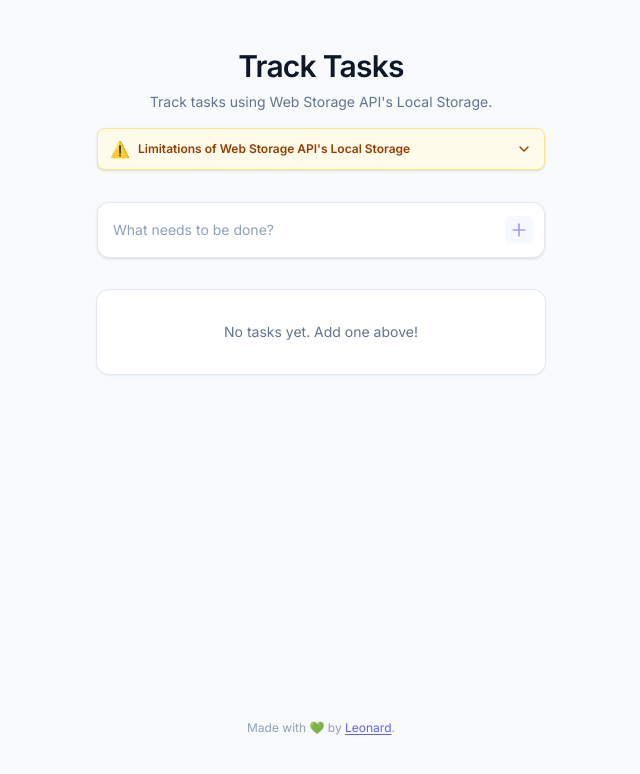
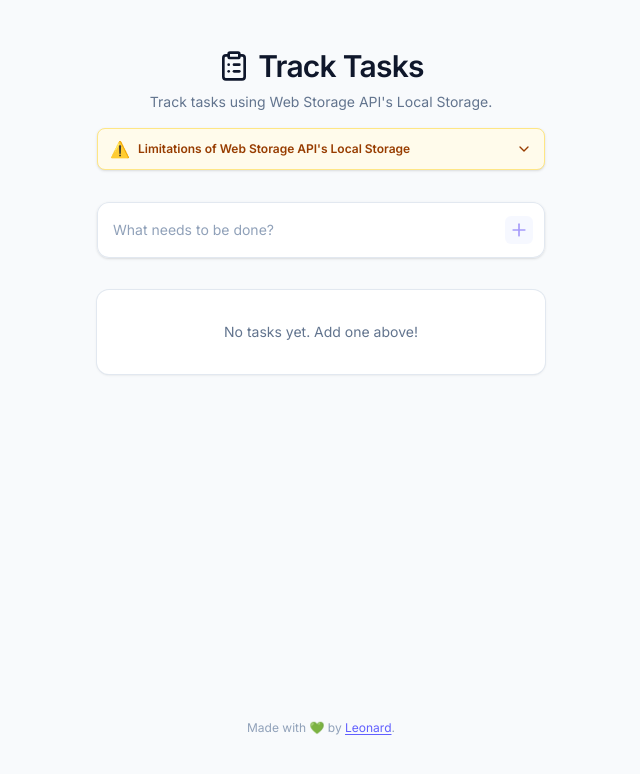
Before and after one commit to sheeeng/track-tasks, a React (Vite) app: page / in a window 1280 px wide. Shown: the top 774 px of the page, without its empty margins (319-959 px from the left). Built offline with nearby package versions, Linux system fonts and the light colour scheme.

Commit message:
feat(ui): add icon to app title
Signed-off-by: Leonard Sheng Sheng Lee <305414+sheeeng@users.noreply.github.com>

```diff
--- a/src/App.tsx
+++ b/src/App.tsx
@@ -5,7 +5,7 @@
 
 import { useState } from 'react';
 import { useTasks } from './hooks/useTasks';
-import { Plus, Check, Trash2, Circle, ChevronDown } from 'lucide-react';
+import { Plus, Check, Trash2, Circle, ChevronDown, ClipboardList } from 'lucide-react';
 import { motion, AnimatePresence } from 'motion/react';
 
 export default function App() {
@@ -23,7 +23,8 @@ export default function App() {
     <div className="min-h-screen flex flex-col items-center py-12 px-4 sm:px-6 lg:px-8">
       <div className="w-full max-w-md space-y-8">
         <div className="flex flex-col items-center">
-          <h1 className="text-3xl font-semibold text-center tracking-tight text-slate-900 dark:text-slate-50">
+          <h1 className="flex items-center gap-2 text-3xl font-semibold tracking-tight text-slate-900 dark:text-slate-50">
+            <ClipboardList className="h-8 w-8" />
             Track Tasks
           </h1>
           <p className="mt-2 text-center text-sm text-slate-500 dark:text-slate-400">
```
